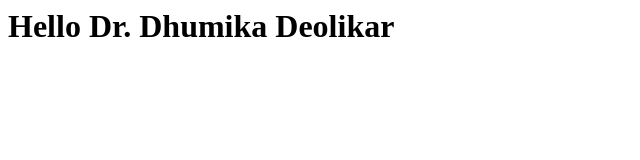
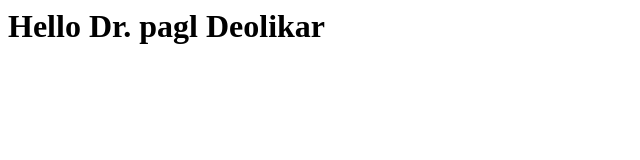
Before and after one commit to rahuldeolikar/test-01, a plain HTML site: page index.html in a window 1280 px wide. Shown: the whole page, without its empty margins (0-640 px from the left). Drawn offline with Linux system fonts and the light colour scheme.

Commit message:
Update index.html

```diff
--- a/index.html
+++ b/index.html
@@ -1,3 +1,3 @@
 <h1>
-  Hello Dr. Dhumika Deolikar
+  Hello Dr. pagl Deolikar
 </h1>
```
